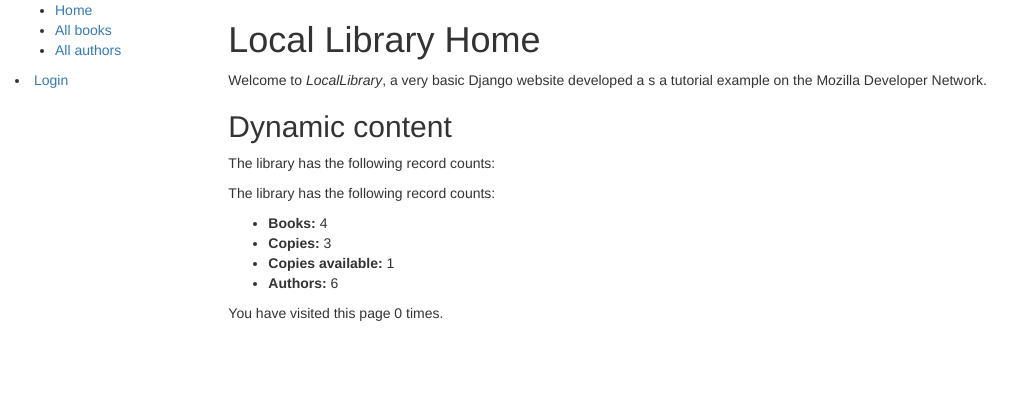
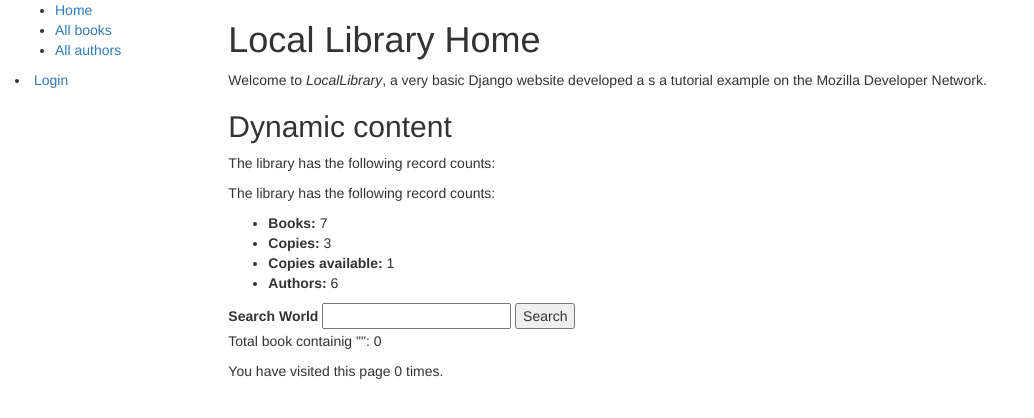
Before and after one commit to tort134/pract, a Django app: page /catalog/ in a window 1280 px wide. Shown: the top 418 px of the page, without its empty margins (0-1034 px from the left). Run offline with Django 3.2, Linux system fonts and the light colour scheme; data comes from the database, SQL or seed files in the repository; some libraries are stand-ins or nearby versions.

Commit message:
complete task 5.2

```diff
--- a/catalog/templates/index.html
+++ b/catalog/templates/index.html
@@ -17,5 +17,12 @@
         <li><strong>Copies available:</strong> {{ num_instances_available }}</li>
         <li><strong>Authors:</strong> {{ num_authors }}</li>
     </ul>
+    <form>
+        <label>Search World</label>
+        <input type="text" id="search_word" name="search_word" value="{{ search_word }}">
+        <button type="submit">Search</button>
+    </form>
+    <p>Total book containig "{{ search_word }}": {{ book_count }}</p>
+
     <p>You have visited this page {{ num_visits }}{% if num_visits == 1 %} time{% else %} times{% endif %}.</p>
 {% endblock %}
--- a/catalog/views.py
+++ b/catalog/views.py
@@ -24,10 +24,26 @@ def index(request):
     num_authors=Author.objects.count()
     num_visits = request.session.get('num_visits', 0)
     request.session['num_visits'] = num_visits + 1
+
+    search_word = request.GET.get('search_word', '')
+    search_word_lower = search_word.lower()
+
+    if search_word:
+        book_count = Book.objects.filter(title__icontains=search_word_lower).count()
+    else:
+        book_count = 0
+
     return render(
         request,
 'index.html',context=
-{'num_books':num_books,'num_instances':num_instances,'num_instances_available':num_instances_available,'num_authors':num_authors, 'num_visits':num_visits}
+{'num_books':num_books,
+ 'num_instances':num_instances,
+ 'num_instances_available':num_instances_available,
+ 'num_authors':num_authors,
+ 'num_visits':num_visits,
+ 'book_count':book_count,
+ 'search_word':search_word,
+ }
 )
 
 class BookListView(generic.ListView):
```
Also changed, not shown: db.sqlite3.
